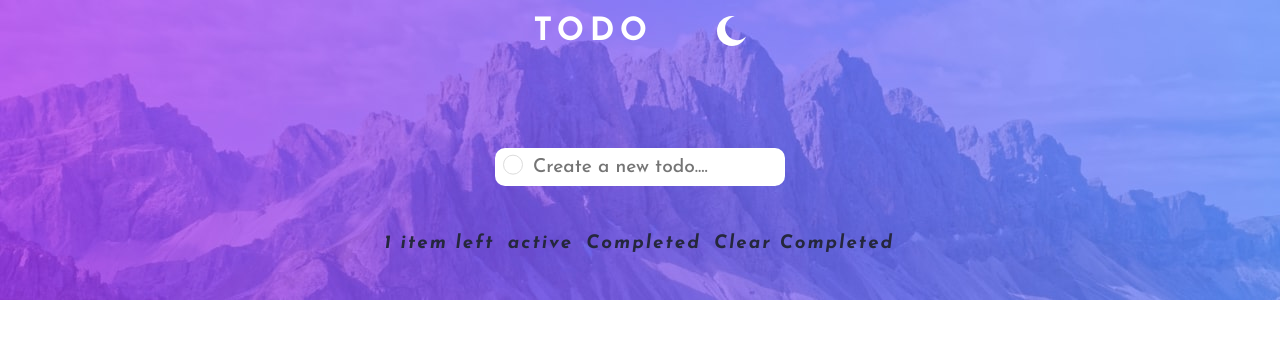
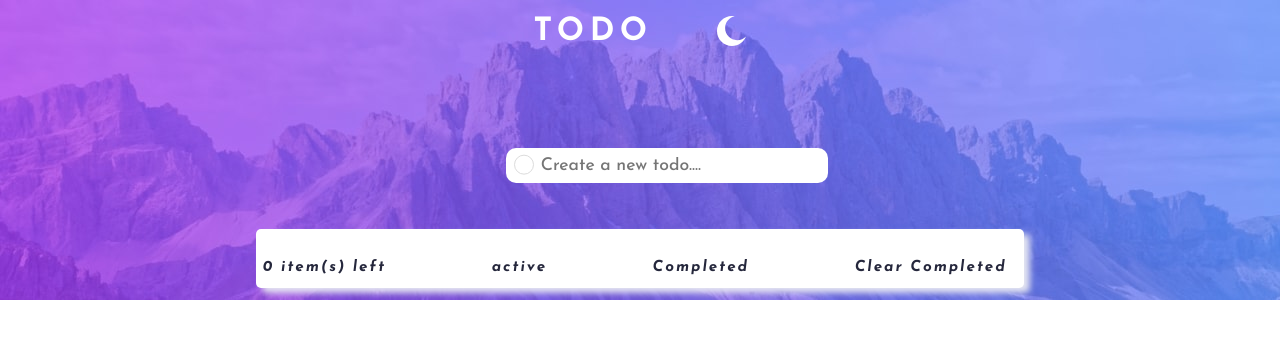
Before and after one commit to EjiroOsiephri/todo-app-main, a React (Vite) app: page / in a window 1280 px wide. Shown: the top 338 px of the page. Built offline with nearby package versions, Linux system fonts and the light colour scheme.

Commit message:
Done for today

```diff
--- a/src/components/Main.jsx
+++ b/src/components/Main.jsx
@@ -29,6 +29,8 @@ const Main = () => {
 
     // Adding useEffect hook to set styles for body background
 
+
+
     useEffect(() => {
         if (!toggle) {
             document.body.style.backgroundColor = 'hsl(235, 24%, 19%)'
@@ -41,7 +43,9 @@ const Main = () => {
         }
     }, [toggle])
 
+    const numOfDivsWithInputTextContainerClass = listValue.length;
 
+    console.log(numOfDivsWithInputTextContainerClass);
     return (
         <div className={Styled.main}>
             <div className={`${toggle ? Styled["main-bg"] : Styled["add-bg"]}`}>
@@ -53,11 +57,12 @@ const Main = () => {
                     <div className={Styled.box}>
                         <input className={Styled.check} type="checkbox" />
                         <input type="text" className={toggle ? '' : Styled["add"]} value={inputValue} onChange={changeInput} placeholder='Create a new todo....' />
+                        {inputValue.trim() === '' && null}
                     </div>
                 </div>
                 <div className={Styled["input"]}>
-                    <div className={Styled.regularInput}>
-                        <h3>1 item left</h3>
+                    <div className={`${Styled.regularInput} ${toggle ? '' : Styled.add}`}>
+                        <h3>{numOfDivsWithInputTextContainerClass} item(s) left</h3>
                         <h3>active</h3>
                         <h3>Completed</h3>
                         <h3>Clear Completed</h3>
--- a/src/components/sass/main.module.scss
+++ b/src/components/sass/main.module.scss
@@ -24,6 +24,7 @@ p {
 }
 .main-bg {
   background-image: url("../images/bg-desktop-light.jpg");
+  background-size: cover;
   height: 300px;
 }
 .input-container {
@@ -51,6 +52,7 @@ p {
 }
 .add-bg {
   background-image: url("../images/bg-desktop-dark.jpg");
+  background-size: cover;
   height: 300px;
 }
 input[type="checkbox"] {
@@ -84,11 +86,11 @@ input[type="checkbox"]:checked::before {
   visibility: visible;
 }
 input[type="text"] {
-  width: 100%;
+  width: 120%;
   padding: 0.5em;
   border-radius: 10px;
   border: none;
-  font-size: 1.2rem;
+  font-size: 1.1rem;
   color: $VeryDarkDesaturatedBlue;
   font-weight: 500;
   padding-left: 2em;
@@ -101,8 +103,8 @@ input[type="text"] {
 
 .input-text-container {
   width: 60%;
-  padding: 0.5em;
-  box-shadow: 10px 5px 10px $LightGrayishBlue;
+  padding: 0.9em;
+  box-shadow: 5px 5px 6px $LightGrayishBlue;
   display: flex;
   justify-content: space-between;
   order: 1;
@@ -118,24 +120,40 @@ input[type="text"] {
 .regularInput h3 {
   margin-right: 0.7em;
 }
+.input-text-container.add {
+  background: $VeryDarkGrayishBlue;
+}
 .regularInput {
-  margin: 0.6em auto;
+  margin: 0.9em auto;
   display: flex;
   justify-content: space-between;
-  width: 40%;
+  width: 60%;
   color: $VeryDarkDesaturatedBlue;
   font-weight: 300;
   font-style: oblique;
   order: 2;
-
+  background-color: white;
+  padding-bottom: 1em;
+  padding-left: 0.5em;
+  padding-right: 0.5em;
+  font-size: 13px;
+  border-radius: 5px;
   white-space: nowrap;
+  box-shadow: 6px 5px 6px $LightGrayishBlue;
 }
 .regularInput h3 {
   cursor: pointer;
+  margin-top: 2em;
 }
 .add {
   background: $VeryDarkGrayishBlue;
+  box-shadow: 6px 5px 6px $VeryDarkGrayishBlue;
+  color: $LightGrayishBlue;
 }
+.add h3:hover {
+  color: blue;
+}
+
 .regularInput h3:hover {
   color: hsl(236, 33%, 92%);
 }
@@ -144,20 +162,28 @@ input[type="text"] {
     flex-direction: column;
     gap: 10px;
   }
+  input[type="text"] {
+    width: 100%;
+  }
 }
 @media (max-width: 375px) {
   .main-bg {
     background-image: url("../images/bg-mobile-light.jpg");
+    background-size: cover;
     background-repeat: no-repeat;
   }
   .add-bg {
     background-image: url("../images/bg-mobile-dark.jpg");
+    background-size: cover;
     height: 300px;
     background-repeat: no-repeat;
   }
   input[type="text"] {
     font-size: 16px;
   }
+  input[type="text"] {
+    width: 100%;
+  }
   .regularInput {
     flex-direction: column;
     gap: 10px;
```
